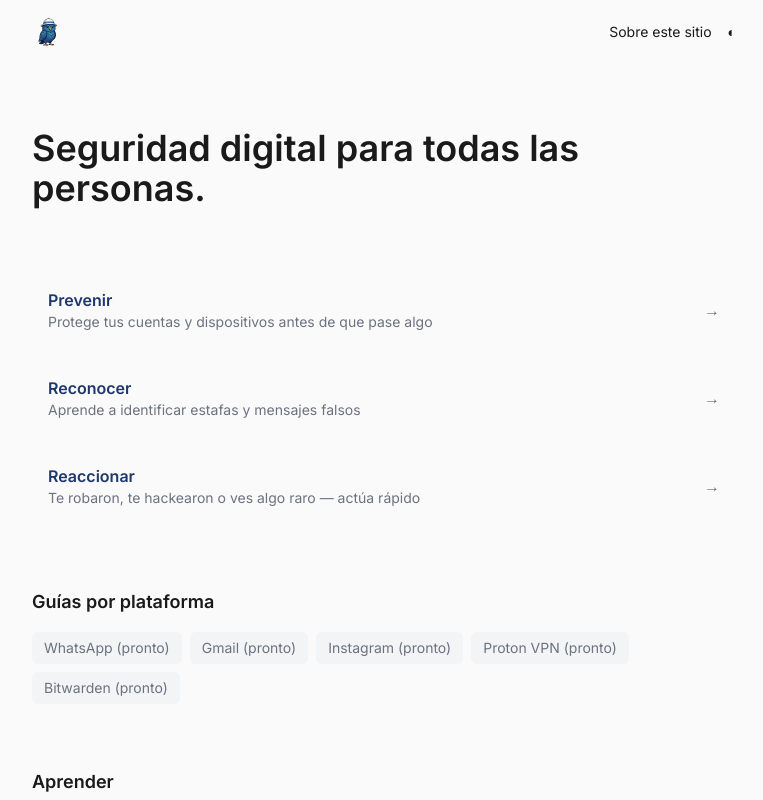
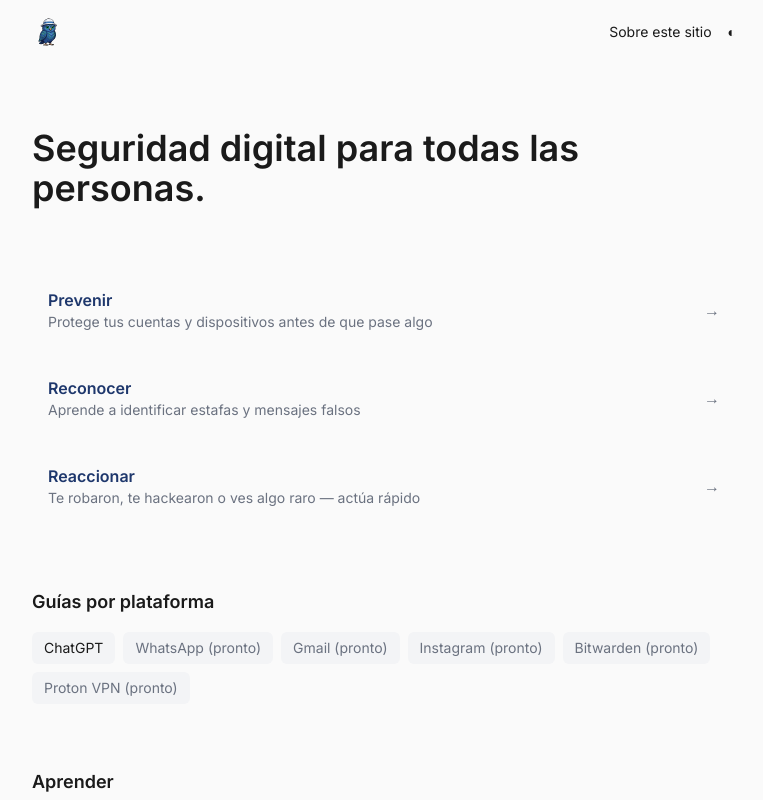
Before and after one commit to parsiomnium/basesegura, a Next.js app: page / in a window 1280 px wide. Shown: the top 800 px of the page, without its empty margins (256-1019 px from the left). Built offline with nearby package versions, Linux system fonts and the light colour scheme.

Commit message:
feat: add ChatGPT to guides on home, distinguish active vs coming soon

```diff
--- a/app/page.tsx
+++ b/app/page.tsx
@@ -19,11 +19,12 @@ const groups = [
 ]
 
 const guides = [
-  { label: 'WhatsApp', href: '/guias/whatsapp' },
-  { label: 'Gmail', href: '/guias/gmail' },
-  { label: 'Instagram', href: '/guias/instagram' },
-  { label: 'Proton VPN', href: '/guias/proton-vpn' },
-  { label: 'Bitwarden', href: '/guias/bitwarden' },
+  { label: 'ChatGPT', href: '/guias/chatgpt/privacidad', ready: true },
+  { label: 'WhatsApp', href: '/guias/whatsapp', ready: false },
+  { label: 'Gmail', href: '/guias/gmail', ready: false },
+  { label: 'Instagram', href: '/guias/instagram', ready: false },
+  { label: 'Bitwarden', href: '/guias/bitwarden', ready: false },
+  { label: 'Proton VPN', href: '/guias/proton-vpn', ready: false },
 ]
 
 export default function Home() {
@@ -58,12 +59,22 @@ export default function Home() {
         <h2 className="text-lg font-semibold mb-4">Guías por plataforma</h2>
         <div className="flex flex-wrap gap-2">
           {guides.map(item => (
+            item.ready ? (
+              <Link
+                key={item.href}
+                href={item.href}
+                className="px-3 py-1.5 rounded-md bg-[var(--bg-secondary)] text-sm hover:text-[var(--accent)] transition-colors"
+              >
+                {item.label}
+              </Link>
+            ) : (
               <span
                 key={item.href}
                 className="px-3 py-1.5 rounded-md bg-[var(--bg-secondary)] text-sm text-[var(--text-secondary)]"
               >
                 {item.label} (pronto)
               </span>
+            )
           ))}
         </div>
       </section>
```
Lines whose indentation alone changed are shown as unchanged.
